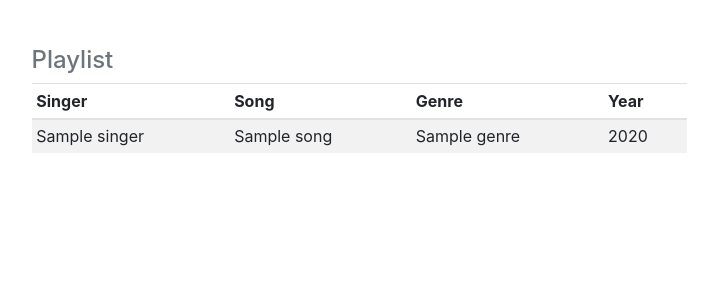
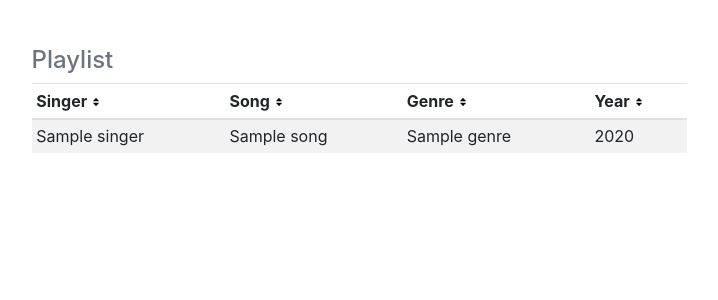
Before and after one commit to aprakhotski/SinglepageApp, a Symfony app: template templates/main/index.html.twig in a window 1280 px wide. Shown: the part 203-503 px from the top of the page, without its empty margins (281-999 px from the left). Run offline with Twig, Linux system fonts and the light colour scheme; the template is opened without the code that fills it: most values are stand-ins (such as "Sample title", 1, 10 or a date in 2020); some libraries are stand-ins or nearby versions.

Commit message:
Add img for sorting

```diff
--- a/templates/main/index.html.twig
+++ b/templates/main/index.html.twig
@@ -19,10 +19,10 @@
                                 <table id="table-id" class="table table-striped table-sm">
                                     <thead>
                                         <tr>
-                                            <th>Singer</th>
-                                            <th>Song</th>
-                                            <th>Genre</th>
-                                            <th>Year</th>
+                                            <th>Singer <img src="{{ asset('assets/img/sort_512x512.png') }}" width="10px" alt=""></th>
+                                            <th>Song <img src="{{ asset('assets/img/sort_512x512.png') }}" width="10px" alt=""></th>
+                                            <th>Genre <img src="{{ asset('assets/img/sort_512x512.png') }}" width="10px" alt=""></th>
+                                            <th>Year <img src="{{ asset('assets/img/sort_512x512.png') }}" width="10px" alt=""></th>
                                         </tr>
                                     </thead>
                                     <tbody  id="filter-list" class="wrapper">
```
Also changed, not shown: public/assets/img/sort_512x512.png (added).
